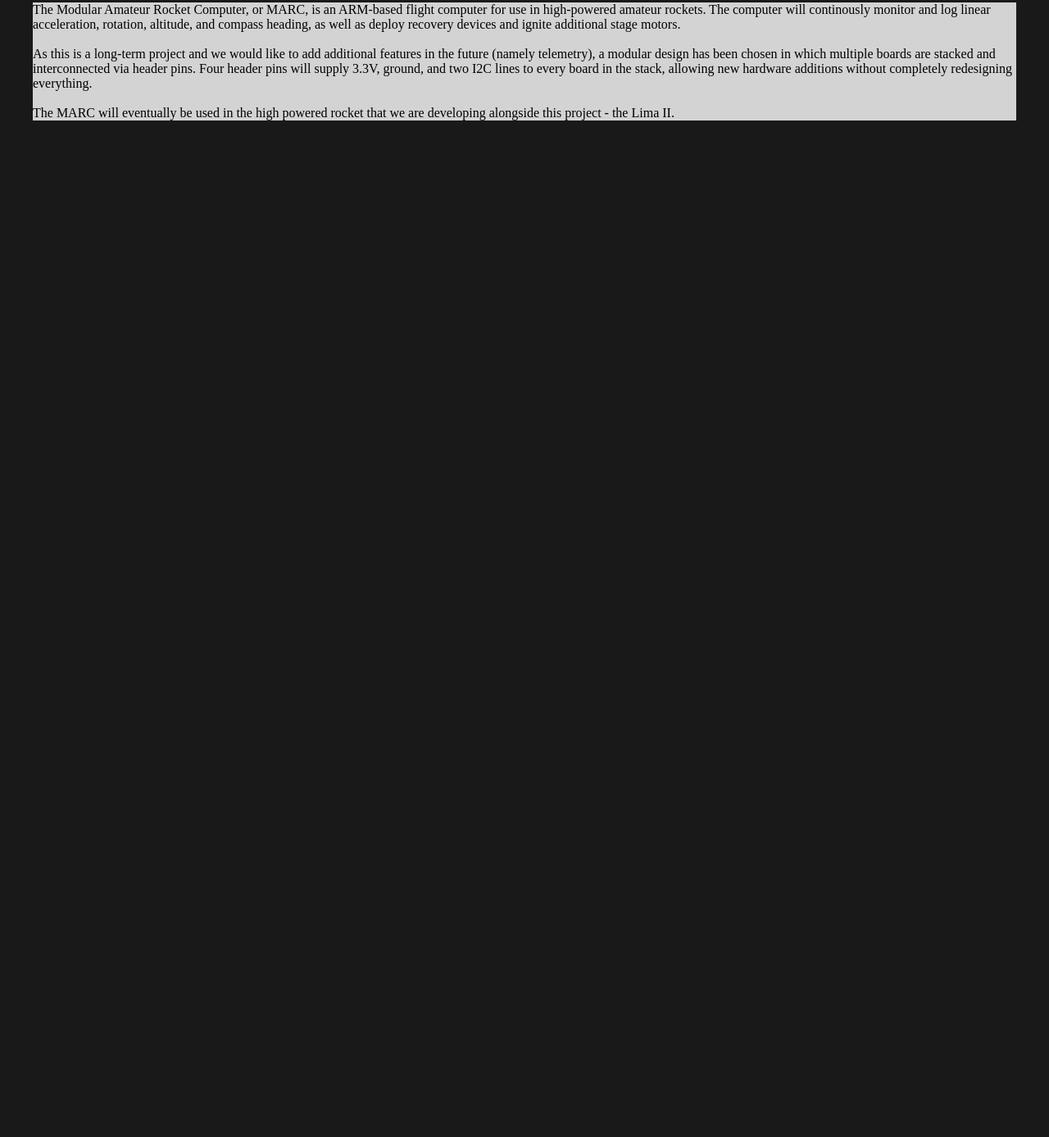
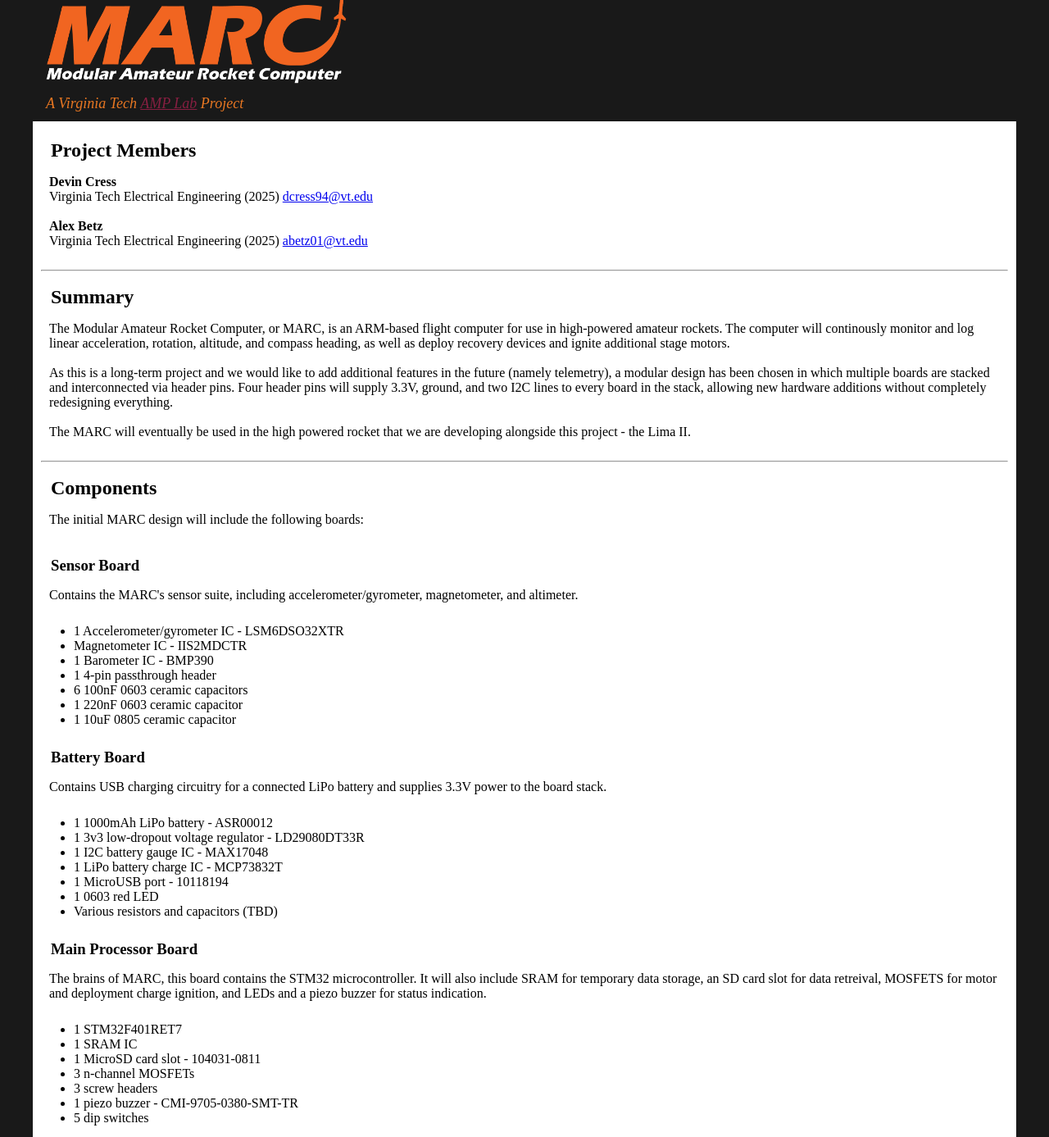
Before and after one commit to devincress/devincress.github.io, a plain HTML site: page marc/index.html in a window 1280 px wide. Shown: the part 33-1420 px from the top of the page at 82% size. Before the commit the page ends 800 px from the top, so only its background shows below. Drawn offline with nearby package versions, Linux system fonts and the light colour scheme; files that its build step writes are made by us from their sources.

Commit message:
Add to MARC index

```diff
--- a/marc/index.html
+++ b/marc/index.html
@@ -15,21 +15,78 @@
         <div id="body_wrapper">
             <div id="rocket_layout">
                 <div id="header">
-                    <a href="/index.html"><img src="resources/marc_logo.png</a>
-                    <h3 class="main" style="color:#E87722"><i>A Virginia Tech <a href="https://amp-lab.org" style="color:#861F41">AMP Lab</a> Project</i></h3>
+                    <a href="index.html"><img src="resources/logo_full_darkbg.png" style="width:400px"></a>
+                    <p style="color:#E87722; margin: 0; margin-left: 15px; margin-bottom: 10px; padding: 1px; font-size: 18px;"><i>A Virginia Tech <a href="https://amp-lab.org" style="color:#861F41">AMP Lab</a> Project</i></p>
                 </div>
                 <div class="main">
 
+                   <h2>Project Members</h2>
 
+                   <p>
+                    <b>Devin Cress</b>
+                    <br/>
+                    Virginia Tech Electrical Engineering (2025) <a href="mailto:dcress94@vt.edu">dcress94@vt.edu</a>
+                    <br/><br/>
+                    <b>Alex Betz</b>
+                    <br/>
+                    Virginia Tech Electrical Engineering (2025) <a href="mailto:abetz01@vt.edu">abetz01@vt.edu</a>
+                   </p>
 
+                   <hr/>
 
-                    <p class="main">
+                   <h2>Summary</h2>
+
+                    <p>
                         The Modular Amateur Rocket Computer, or MARC, is an ARM-based flight computer for use in high-powered amateur rockets. The computer will continously monitor and log linear acceleration, rotation, altitude, and compass heading, as well as deploy recovery devices and ignite additional stage motors.
                         <br/><br/>
                         As this is a long-term project and we would like to add additional features in the future (namely telemetry), a modular design has been chosen in which multiple boards are stacked and interconnected via header pins. Four header pins will supply 3.3V, ground, and two I2C lines to every board in the stack, allowing new hardware additions without completely redesigning everything.
                         <br/><br/>
                         The MARC will eventually be used in the high powered rocket that we are developing alongside this project - the Lima II.
                     </p>
+
+                    <hr/>
+
+                    <h2>Components</h2>
+
+                    <p>
+                        The initial MARC design will include the following boards:
+                    </p>
+
+                        <h3>Sensor Board</h3>
+                        <p>Contains the MARC's sensor suite, including accelerometer/gyrometer, magnetometer, and altimeter.</p>
+                        <ul>
+                            <li>1 Accelerometer/gyrometer IC - LSM6DSO32XTR</li>
+                            <li>Magnetometer IC - IIS2MDCTR</li>
+                            <li>1 Barometer IC - BMP390</li>
+                            <li>1 4-pin passthrough header</li>
+                            <li>6 100nF 0603 ceramic capacitors</li>
+                            <li>1 220nF 0603 ceramic capacitor</li>
+                            <li>1 10uF 0805 ceramic capacitor</li>
+                        </ul>
+
+                        <h3>Battery Board</h3>
+                        <P>Contains USB charging circuitry for a connected LiPo battery and supplies 3.3V power to the board stack.</P>
+                        <ul>
+                            <li>1 1000mAh LiPo battery - ASR00012</li>
+                            <li>1 3v3 low-dropout voltage regulator - LD29080DT33R</li>
+                            <li>1 I2C battery gauge IC - MAX17048</li>
+                            <li>1 LiPo battery charge IC - MCP73832T</li>
+                            <li>1 MicroUSB port - 10118194</li>
+                            <li>1 0603 red LED</li>
+                            <li>Various resistors and capacitors (TBD)</li>
+                        </ul>
+
+                        <h3>Main Processor Board</h3>
+                        <p>The brains of MARC, this board contains the STM32 microcontroller. It will also include SRAM for temporary data storage, an SD card slot for data retreival, MOSFETS for motor and deployment charge ignition, and LEDs and a piezo buzzer for status indication.</p>
+                        <ul>
+                            <li>1 STM32F401RET7</li>
+                            <li>1 SRAM IC</li>
+                            <li>1 MicroSD card slot - 104031-0811</li>
+                            <li>3 n-channel MOSFETs</li>
+                            <li>3 screw headers</li>
+                            <li>1 piezo buzzer - CMI-9705-0380-SMT-TR</li>
+                            <li>5 dip switches</li>
+                        </ul>
                 </div>
             </div>
         </div>
--- /dev/null
+++ b/marc/resources/style.css
@@ -0,0 +1,27 @@
+html {
+    background: #191919;
+}
+
+#body_wrapper {
+    max-width: 1200px;
+    margin: auto;
+}
+
+.main{
+    background: #FFFFFF;
+}
+
+div.main {
+    padding: 10px;
+}
+
+p {
+    margin-top: 5px;
+    padding: 10px;
+}
+
+h2,h3 {
+    margin: 2px;
+    padding: 10px;
+    padding-bottom: 1px;
+}
```
Also changed, not shown: marc/resources/logo_full_darkbg.png (added), marc/resources/logo_full_lightbg.png (added), marc/resources/marc_logo.png (added).
